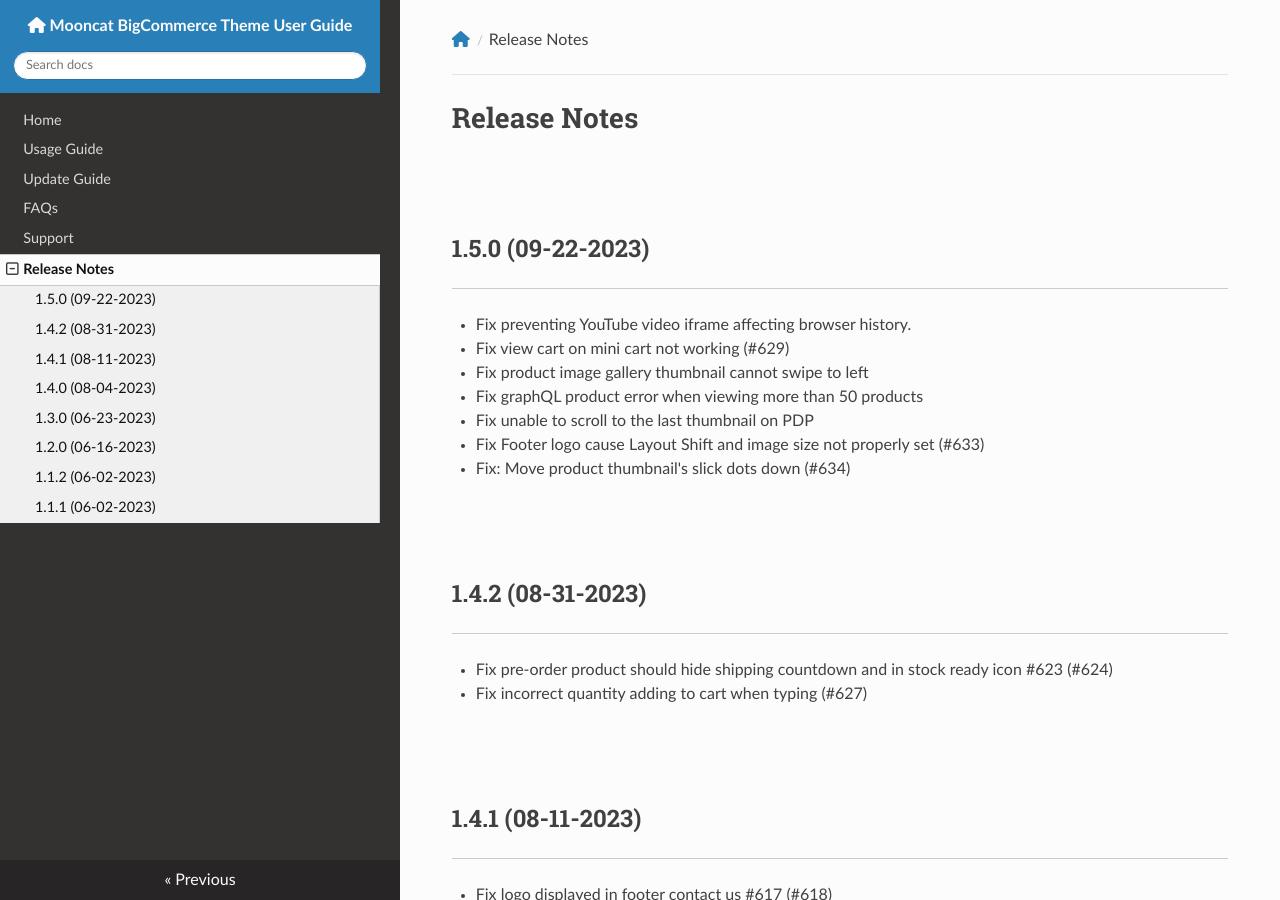
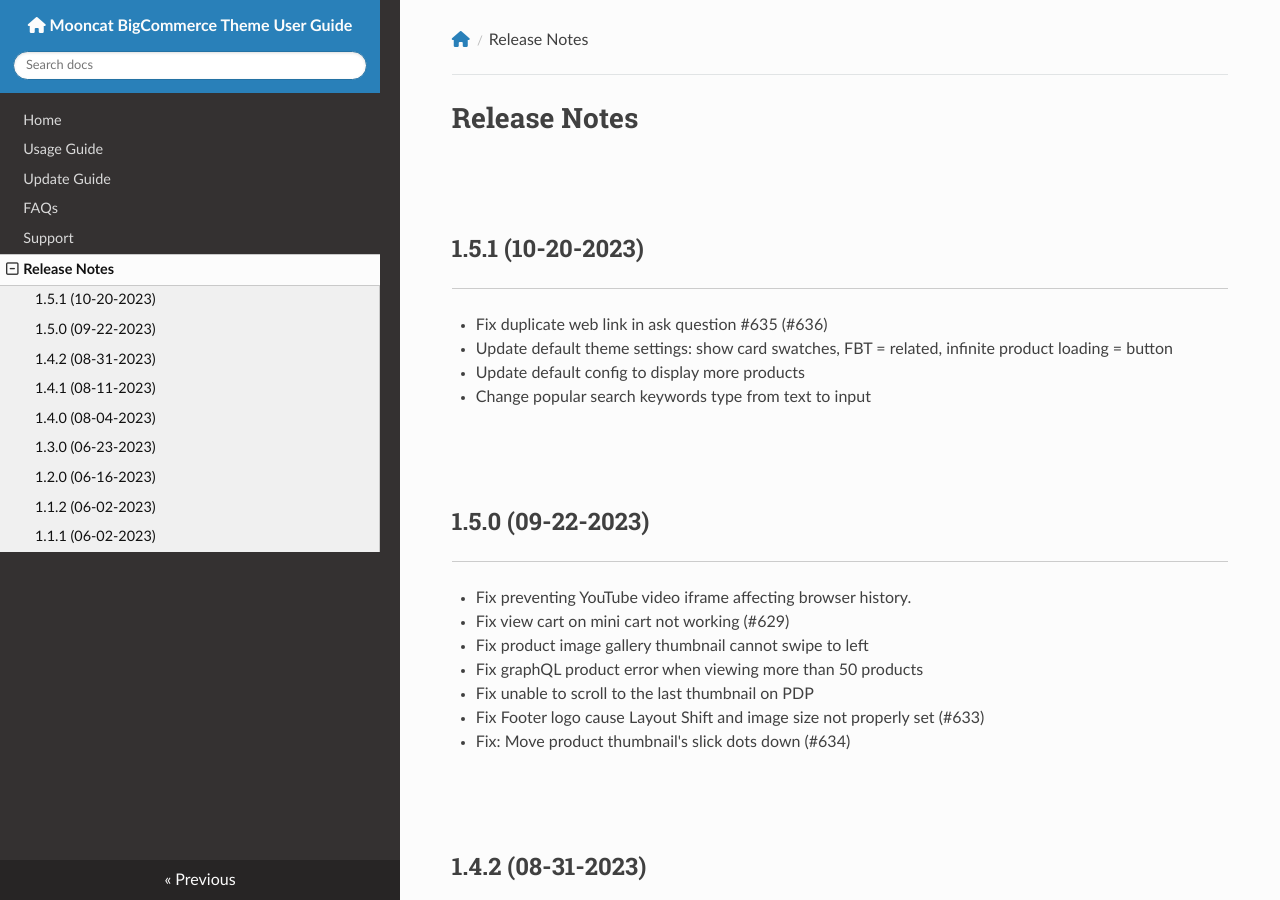
Before and after one commit to allcommerce/bc-mooncat-docs, an MkDocs documentation site: the page built from docs/changelog.md, in a window 1280 px wide and 900 px high. Built offline with MkDocs 1.6.1, drawn with Linux system fonts in a browser that asks for light colours; nearby versions of some CDN libraries.

Commit message:
Release 1.5.1

```diff
--- a/docs/changelog.md
+++ b/docs/changelog.md
@@ -1,4 +1,10 @@
 # Release Notes
+
+## 1.5.1 (10-20-2023)
+- Fix duplicate web link in ask question #635 (#636)
+- Update default theme settings: show card swatches, FBT = related, infinite product loading = button
+- Update default config to display more products
+- Change popular search keywords type from text to input
 
 ## 1.5.0 (09-22-2023)
 - Fix preventing YouTube video iframe affecting browser history.
```
